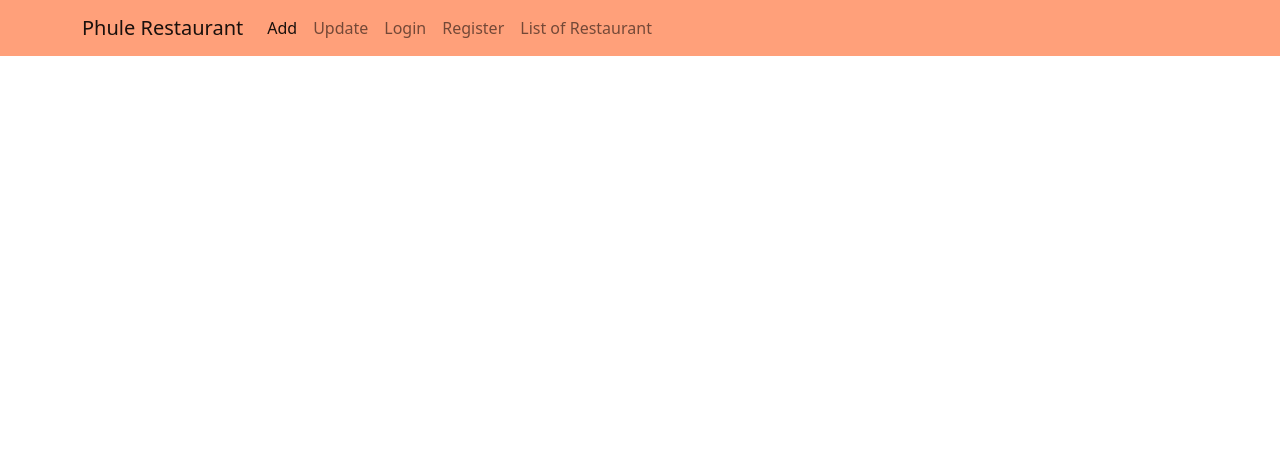
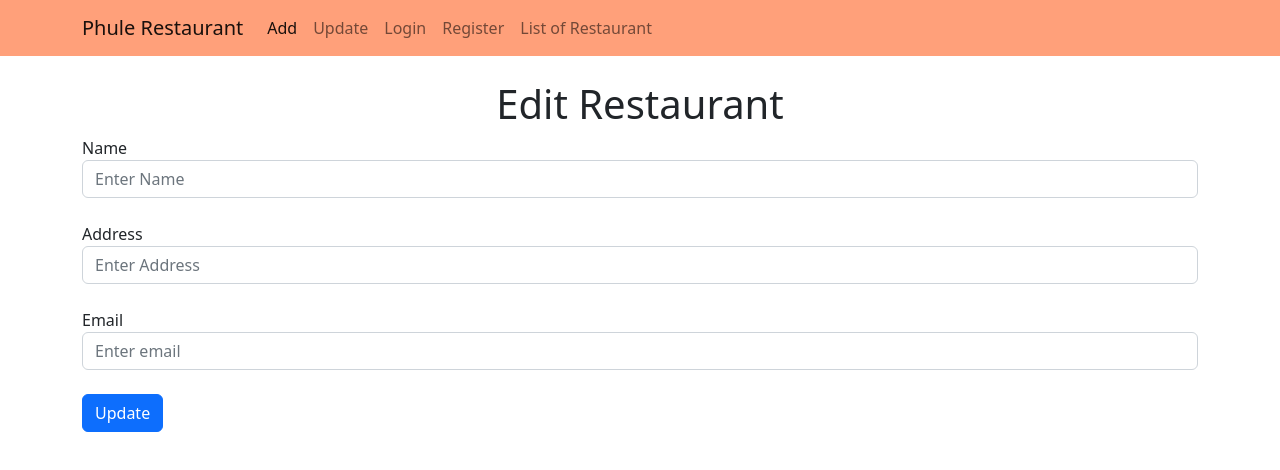
Before and after one commit to Mk19962334/Restaurant_App, an Angular app: page /update/1 in a window 1280 px wide. Before the commit this address led to /. Shown: the top 470 px of the page. Built offline with nearby package versions, Linux system fonts and the light colour scheme.

Commit message:
Adding delete functionality

```diff
--- a/db.json
+++ b/db.json
@@ -37,12 +37,6 @@
       "id": 6
     },
     {
-      "name": "",
-      "address": "",
-      "email": "",
-      "id": 7
-    },
-    {
       "name": "Kinara",
       "address": "Rahuri College",
       "email": "Kinara@gmail.com",
--- a/src/app/app-routing.module.ts
+++ b/src/app/app-routing.module.ts
@@ -9,7 +9,7 @@ import { ListRestoComponent } from './list-resto/list-resto.component';
 const routes: Routes = [
 
   {path:'add',component:AddComponent},
-  {path:'update',component:UpdateComponent},
+  {path:'update/:id',component:UpdateComponent},
   {path:'login',component:LoginComponent},
   {path:'register',component:RegisterComponent},
   {path:'list',component:ListRestoComponent},
--- a/src/app/list-resto/list-resto.component.html
+++ b/src/app/list-resto/list-resto.component.html
@@ -8,6 +8,7 @@
     <th>Name</th>
     <th>Address</th>
     <th>Email</th>
+    <th>Operations</th>
       </tr>
     </thead>
     <tbody>
@@ -16,6 +17,12 @@
 <td>{{item.name}}</td>
 <td>{{item.address}}</td>
 <td>{{item.email}}</td>
+<td><i (click)="deleteResto(item.id)"  class="fa fa-trash-o" style="font-size:25px;color:red"></i>
+&nbsp;
+  <a routerLink="/update/{{item.id}}"><i class="fa fa-edit" style="font-size:25px;color:blue"></i></a>
+
+
+</td>
       </tr>
 
 
--- a/src/app/list-resto/list-resto.component.ts
+++ b/src/app/list-resto/list-resto.component.ts
@@ -7,7 +7,7 @@ import { RestoService } from '../resto.service';
   styleUrls: ['./list-resto.component.css']
 })
 export class ListRestoComponent implements OnInit {
-  collection:any={};
+  collection:any=[];
 
   constructor(private resto:RestoService){
 
@@ -20,6 +20,14 @@ export class ListRestoComponent implements OnInit {
    })
   }
 
+  deleteResto(item:any){
+
+    this.collection.splice(item-1,1)
+    this.resto.DeleteData(item).subscribe((result)=>{
+      console.log(result)
+    })
+  }
+
 
 
 }
--- a/src/app/resto.service.ts
+++ b/src/app/resto.service.ts
@@ -19,6 +19,10 @@ export class RestoService {
     return this.http.post(this.url,data)
   }
 
+  DeleteData(id:any){
+    return this.http.delete(`${this.url}/${id}`)
+  }
+
 
 
 }
--- a/src/app/update/update.component.html
+++ b/src/app/update/update.component.html
@@ -1 +1,26 @@
-<p>update works!</p>
+<h1 style="text-align: center;">Edit Restaurant</h1>
+
+
+
+<form [formGroup]="editresto" >
+    <div class="form-group">
+      <label for="exampleInputEmail1">Name</label>
+      <input type="email" class="form-control" id="exampleInputEmail1" aria-describedby="emailHelp" placeholder="Enter Name" formControlName="name">
+    </div>
+
+    <br>
+    <div class="form-group">
+        <label for="exampleInputEmail1">Address</label>
+        <input type="email" class="form-control" id="exampleInputEmail1" aria-describedby="emailHelp" placeholder="Enter Address" formControlName="address">
+      </div>
+      <br>
+      <div class="form-group">
+        <label for="exampleInputEmail1">Email</label>
+        <input type="email" class="form-control" id="exampleInputEmail1" aria-describedby="emailHelp" placeholder="Enter email" formControlName="email">
+      </div>
+
+   <br>
+
+    <button type="submit" class="btn btn-primary">Update</button>
+
+  </form>
--- a/src/app/update/update.component.ts
+++ b/src/app/update/update.component.ts
@@ -1,4 +1,6 @@
 import { Component } from '@angular/core';
+import { FormControl, FormGroup } from '@angular/forms';
+import { RestoService } from '../resto.service';
 
 @Component({
   selector: 'app-update',
@@ -7,4 +9,11 @@ import { Component } from '@angular/core';
 })
 export class UpdateComponent {
 
+  editresto = new FormGroup({
+    name: new FormControl(""),
+    address: new FormControl(""),
+    email: new FormControl(""),
+
+  })
+
 }
--- a/src/index.html
+++ b/src/index.html
@@ -5,6 +5,7 @@
 <meta name="viewport" content="width=device-width, initial-scale=1">
 <link rel="icon" type="image/x-icon" href="favicon.ico">
 <link rel="stylesheet" href="../node_modules/bootstrap/dist/css/bootstrap.css">
+<link rel="stylesheet" href="https://cdnjs.cloudflare.com/ajax/libs/font-awesome/4.7.0/css/font-awesome.min.css">
 </head>
 <body>
 <app-root></app-root>
```
